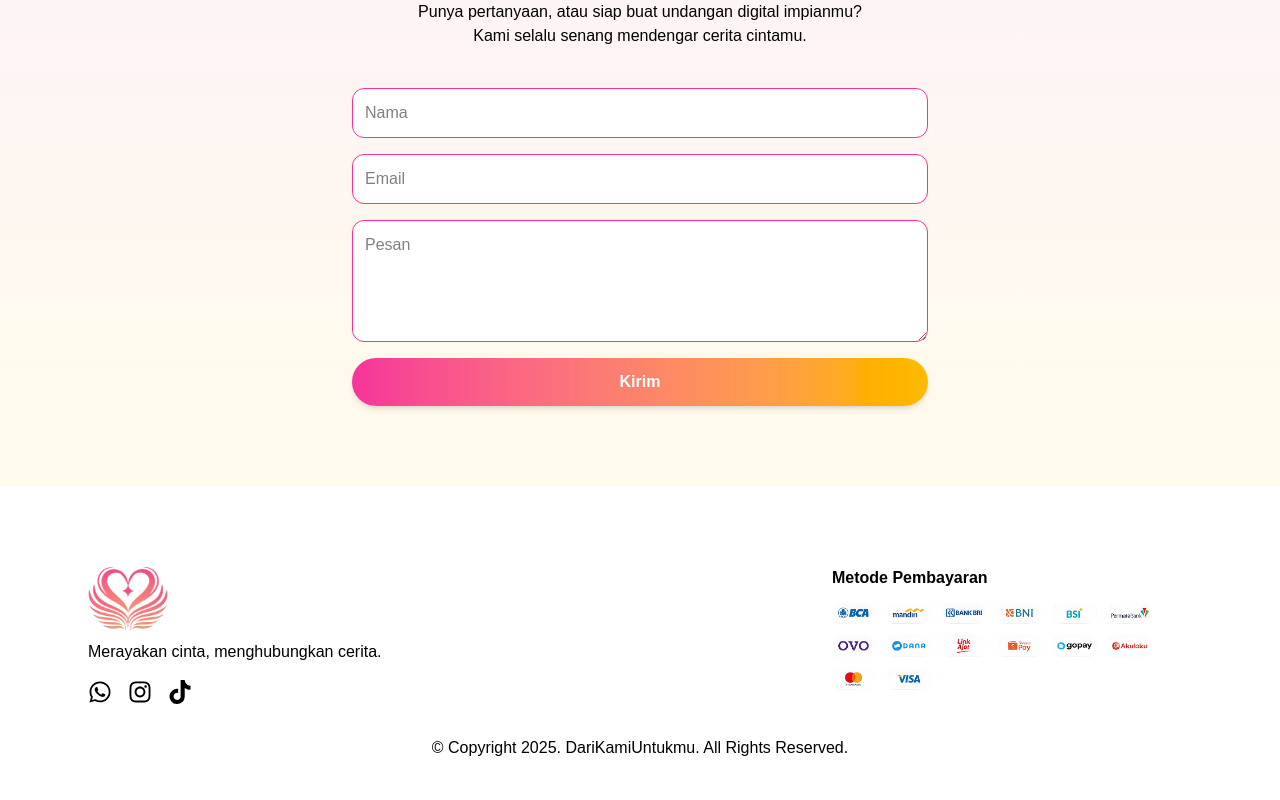
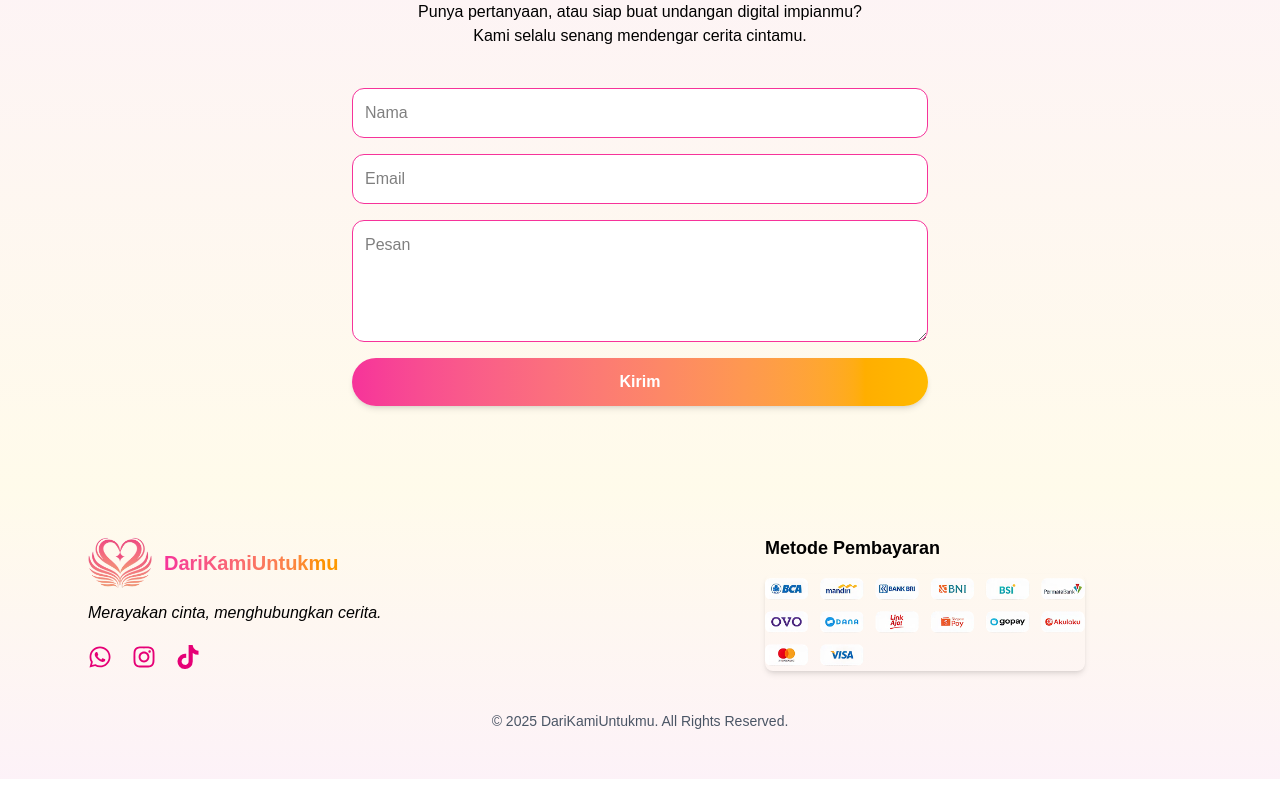
Before and after one commit to Alfianzyh/dari-kami-untukmu, a Next.js app: page / in a window 1280 px wide. Shown: the part 3782-4582 px from the top of the page. After the commit the page ends 4561 px from the top, so only its background shows below. Built offline with nearby package versions, Linux system fonts and the light colour scheme.

Commit message:
update: style footer

```diff
--- a/src/components/footer.jsx
+++ b/src/components/footer.jsx
@@ -1,33 +1,83 @@
+"use client";
+
+import { motion } from "framer-motion";
 import { FaInstagram, FaWhatsapp, FaTiktok } from "react-icons/fa";
 
 export default function Footer() {
   return (
-    <footer className="bg-white py-10 mt-10">
-        <div className="max-w-6xl mx-auto px-6 grid md:grid-cols-2 gap-96 text-center md:text-left">
-            <div>
-                <img src="/logo.png" alt="Logo" className="w-20 mx-auto md:mx-0" />
-                <p className="mt-2 text-black">
-                    Merayakan cinta, menghubungkan cerita.
-                </p>
-                <div className="flex justify-center md:justify-start gap-4 mt-4 text-2xl">
-                    <a href="#"><FaWhatsapp /></a>
-                    <a href="#"><FaInstagram /></a>
-                    <a href="#"><FaTiktok /></a>
-                </div>
-            </div>
+    <footer className="bg-gradient-to-b from-amber-50 to-pink-50 py-12 overflow-hidden">
+      <div className="max-w-6xl mx-auto px-6 grid md:grid-cols-2 gap-12 md:gap-[250px] text-center md:text-left items-center">
 
-            <div className="text-black">
-                <h3 className="font-semibold mb-2">Metode Pembayaran</h3>
-                <img
-                    src="/payments.png"
-                    alt="Metode Pembayaran"
-                    className="w-full max-w-xs mx-auto md:mx-0"
-                />
-            </div>
-        </div>
-        <div className="text-center mt-8 text-black text-md">
-            © Copyright 2025. DariKamiUntukmu. All Rights Reserved.
-        </div>
+        <motion.div
+          initial={{ opacity: 0, y: 50 }}
+          whileInView={{ opacity: 1, y: 0 }}
+          transition={{ duration: 0.8, ease: "easeOut" }}
+          viewport={{ once: true }}
+        >
+          <div className="flex items-center justify-center md:justify-start gap-3">
+            <motion.img
+              src="/logo.png"
+              alt="Logo"
+              className="w-16"
+              whileHover={{ scale: 1.1 }}
+              transition={{ type: "spring", stiffness: 200 }}
+            />
+            <h2 className="text-xl font-bold bg-gradient-to-r from-pink-500 to-amber-500 text-transparent bg-clip-text">
+              DariKamiUntukmu
+            </h2>
+          </div>
+
+          <p className="mt-3 text-black font-medium italic">
+            Merayakan cinta, menghubungkan cerita.
+          </p>
+
+          <div className="flex justify-center md:justify-start gap-5 mt-5 text-2xl">
+            {[
+              { icon: <FaWhatsapp />, href: "#" },
+              { icon: <FaInstagram />, href: "#" },
+              { icon: <FaTiktok />, href: "#" },
+            ].map((item, i) => (
+              <motion.a
+                key={i}
+                href={item.href}
+                className="text-pink-600 hover:text-amber-500"
+                whileHover={{ scale: 1.2, rotate: 10 }}
+                whileTap={{ scale: 0.9 }}
+                transition={{ type: "spring", stiffness: 300 }}
+              >
+                {item.icon}
+              </motion.a>
+            ))}
+          </div>
+        </motion.div>
+
+        <motion.div
+          className="text-black"
+          initial={{ opacity: 0, y: 50 }}
+          whileInView={{ opacity: 1, y: 0 }}
+          transition={{ duration: 0.8, ease: "easeOut", delay: 0.2 }}
+          viewport={{ once: true }}
+        >
+          <h3 className="font-semibold mb-3 text-lg">Metode Pembayaran</h3>
+          <motion.img
+            src="/payments.png"
+            alt="Metode Pembayaran"
+            className="w-full max-w-xs mx-auto md:mx-0 shadow-md rounded-lg"
+            whileHover={{ scale: 1.05 }}
+            transition={{ duration: 0.3 }}
+          />
+        </motion.div>
+      </div>
+
+      <motion.div
+        className="text-center mt-10 text-gray-600 text-sm font-medium"
+        initial={{ opacity: 0 }}
+        whileInView={{ opacity: 1 }}
+        transition={{ duration: 1, delay: 0.4 }}
+        viewport={{ once: true }}
+      >
+        © 2025 DariKamiUntukmu. All Rights Reserved.
+      </motion.div>
     </footer>
   );
 }
```
